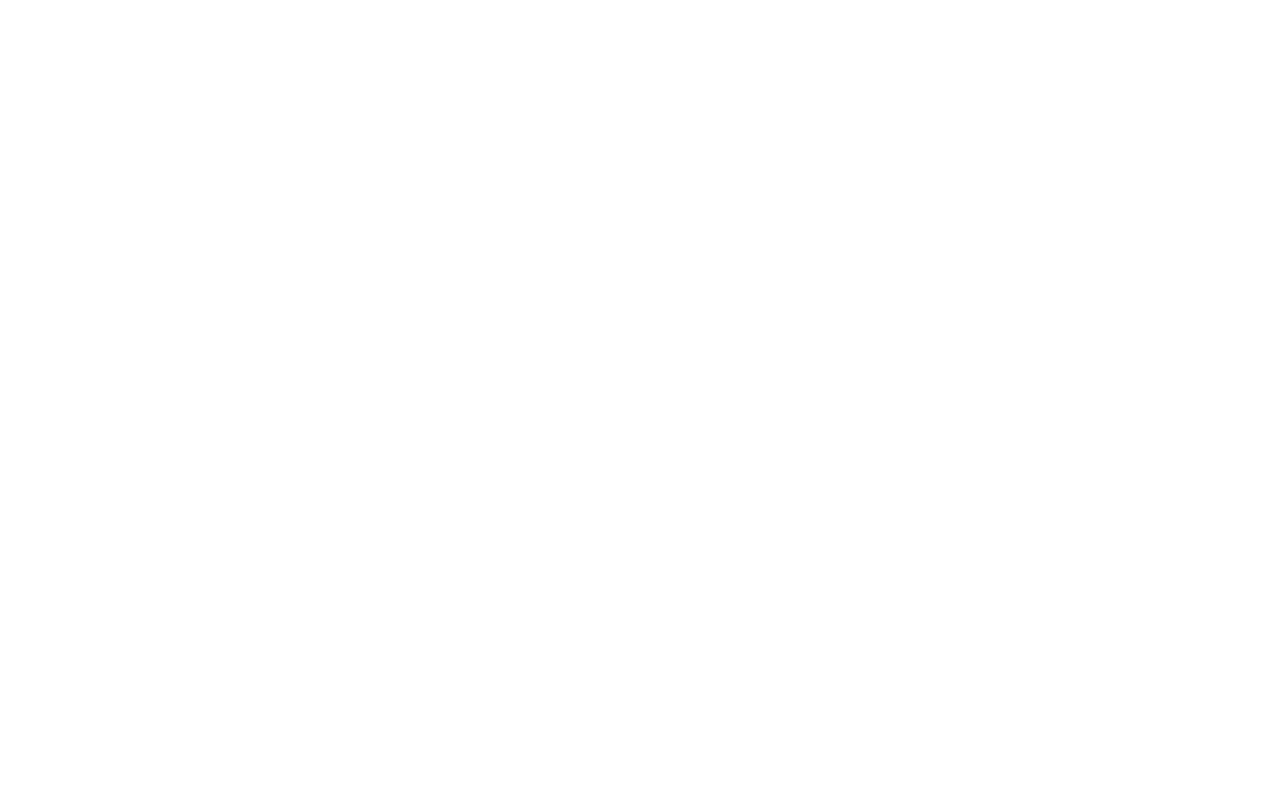
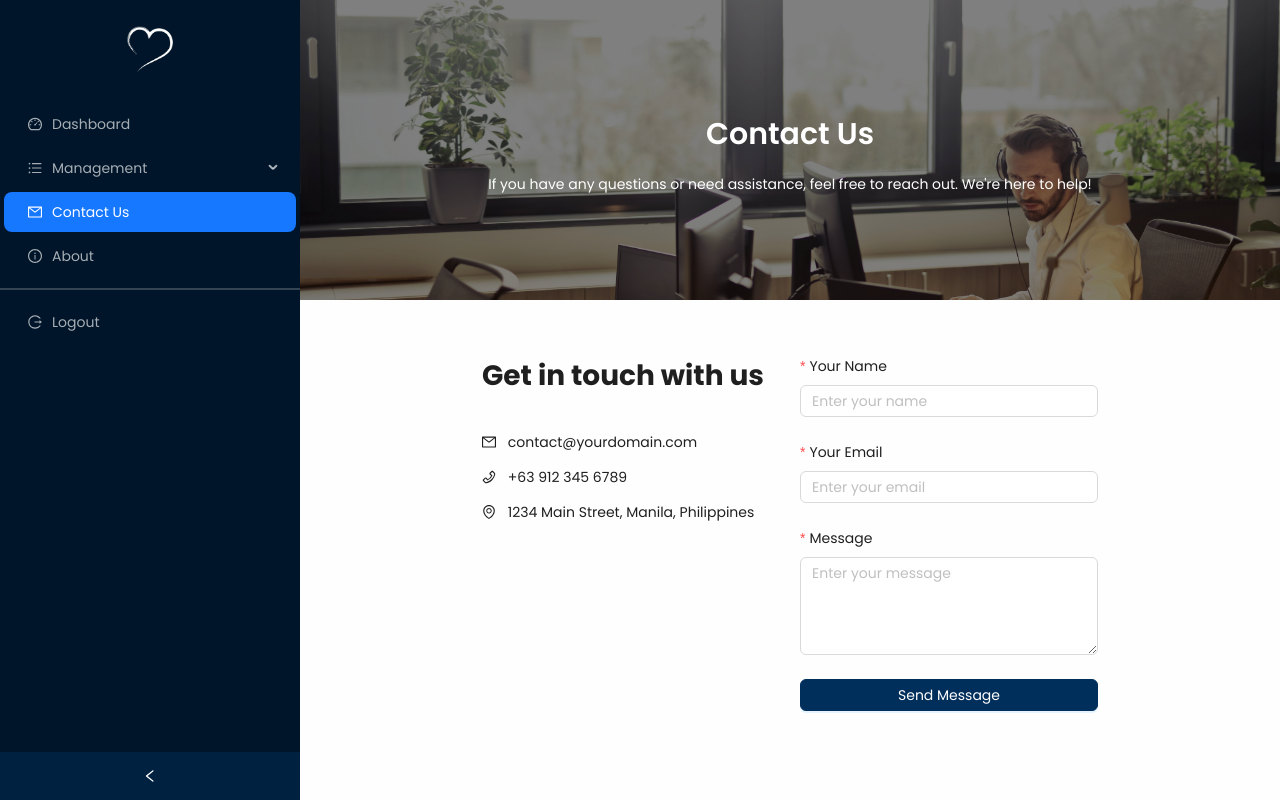
Before and after one commit to rozvalle/SoftEng-Pet-Vaccination-System, a React (Vite) app in the folder dashboard/: page /contact in a window 1280 px wide. Before the commit this address had no page. Built offline with nearby package versions, Linux system fonts and the light colour scheme; sample sign-in values are in the browser's storage.

Commit message:
feat: add Contact page and integrate routing in App component

```diff
--- a/dashboard/src/App.jsx
+++ b/dashboard/src/App.jsx
@@ -1,6 +1,6 @@
 import { BrowserRouter as Router, Routes, Route, Outlet, Navigate } from "react-router-dom";
 import Main from "./pages/MainLayout";  // ✅ Import Main correctly
-import Dashboard from "./pages/dashboard";
+import Dashboard from "./pages/Dashboard";
 import ManageUsers from "./pages/ManageUsers";
 import Login from "./pages/Login";
 import ManageVaccines from "./pages/ManageVaccines";
@@ -10,6 +10,7 @@ import Pets from "./pages/Pets";
 import Vaccines from "./pages/Vaccines";
 import Vaccinations from "./pages/ManageVaccinations";
 import About from "./pages/About";
+import Contact from "./pages/Contact";
 
 const PrivateRoute = () => {
   const token = sessionStorage.getItem("isAuthenticated");
@@ -32,6 +33,7 @@ export default function App() {
             <Route path="vaccines/:id" element={<Vaccines />} />
             <Route path="vaccinations" element={<Vaccinations />} />
             <Route path="about" element={<About />} />
+            <Route path="contact" element={<Contact />} />
           </Route>
         </Route>
         <Route path="/login" element={<Login />} />
--- /dev/null
+++ b/dashboard/src/pages/Contact.jsx
@@ -0,0 +1,55 @@
+import React from "react";
+import { Layout, Card, Typography, Row, Col, Button, Form, Input } from "antd";
+import { FolderOpenOutlined, CalendarOutlined, SmileOutlined, MailOutlined, PhoneOutlined, EnvironmentOutlined} from "@ant-design/icons";
+import "../styles/Contact.css"; // Adjust the path if necessary
+const { Content } = Layout;
+const { Title, Paragraph } = Typography;
+
+function Contact() {
+return (
+    <Layout style={{ minHeight: "100vh", background: "#fefefe", alignItems: "center" }}>
+        <div className="contact-header">
+            <div className="contact-header-content">
+                <Title level={2} style={{ textAlign: 'center', marginBottom: 20, color: 'white' }}>Contact Us</Title>
+                <Paragraph style={{ textAlign: "center", maxWidth: 800, color: 'white' }}>
+                    If you have any questions or need assistance, feel free to reach out. We're here to help!
+                </Paragraph>
+            </div>
+        </div>
+
+        <div className="contact-content" style={{ width: '70%', padding: 35 }}>
+            <div style={{ marginBottom: '32px', width: "50%" }}>
+                <h1 style={{margin:0}}>Get in touch with us</h1><br />
+                <p><MailOutlined style={{ marginRight: 8 }} /> contact@yourdomain.com</p>
+                <p><PhoneOutlined style={{ marginRight: 8 }} /> +63 912 345 6789</p>
+                <p><EnvironmentOutlined style={{ marginRight: 8 }} /> 1234 Main Street, Manila, Philippines</p>
+            </div>
+
+            <div style={{ width: "50%" }}>
+                <Form layout="vertical">
+                    <Form.Item label="Your Name" name="name" rules={[{ required: true, message: 'Please enter your name' }]}>
+                    <Input placeholder="Enter your name" />
+                    </Form.Item>
+
+                    <Form.Item label="Your Email" name="email" rules={[{ required: true, type: 'email', message: 'Please enter a valid email' }]}>
+                    <Input placeholder="Enter your email" />
+                    </Form.Item>
+
+                    <Form.Item label="Message" name="message" rules={[{ required: true, message: 'Please enter your message' }]}>
+                    <Input.TextArea rows={4} placeholder="Enter your message" />
+                    </Form.Item>
+
+                    <Form.Item>
+                    <Button type="primary" htmlType="submit" block>
+                        Send Message
+                    </Button>
+                    </Form.Item>
+                </Form>
+            </div>
+        </div>
+
+    </Layout>
+);
+}
+
+export default Contact;
--- /dev/null
+++ b/dashboard/src/styles/Contact.css
@@ -0,0 +1,43 @@
+.contact-header {
+    position: relative;
+    background-image: url('../assets/contact.jpg');
+    background-size: cover;
+    background-position: center;
+    width: 100%;
+    height: 300px;
+    justify-content: center;
+    color: white;
+    align-items: center;
+    overflow: hidden;
+}
+
+.contact-header::before {
+    content: '';
+    position: absolute;
+    top: 0;
+    left: 0;
+    width: 100%;
+    height: 100%;
+    background-color: rgba(0, 0, 0, 0.5); /* Adjust the opacity as needed */
+    z-index: 1;
+}
+
+.contact-header-content {
+    position: relative;
+    height: 300px;
+    display: flex;
+    flex-direction: column;
+    align-items: center;
+    justify-content: center;
+    text-align: center;
+    z-index: 2; /* Ensure content is above the dark filter */
+    color: white; /* Adjust text color for visibility */
+}
+
+.contact-content {
+    display: flex;
+    flex-direction: row;
+    width: 1000;
+    margin-top: 20px;
+    gap: 20px;
+}
```
Also changed, not shown: dashboard/src/assets/contact.jpg (added).
